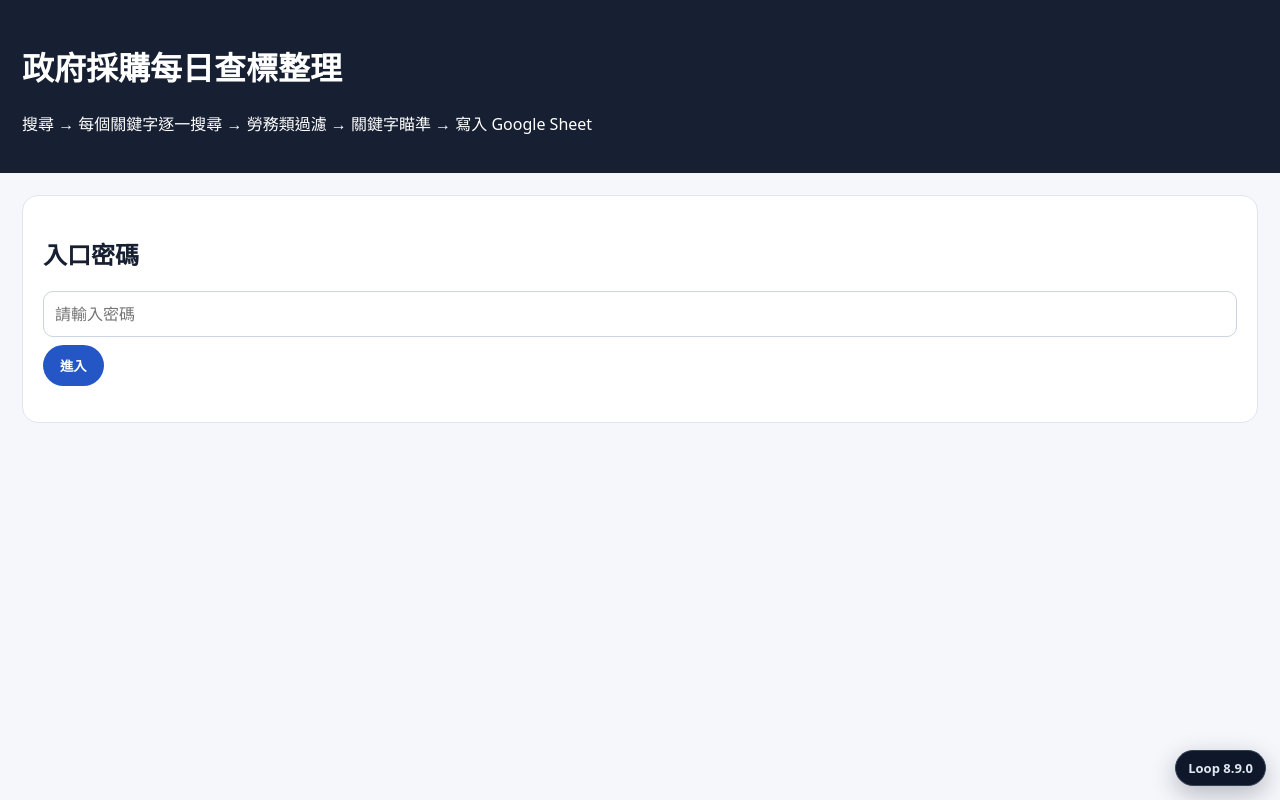
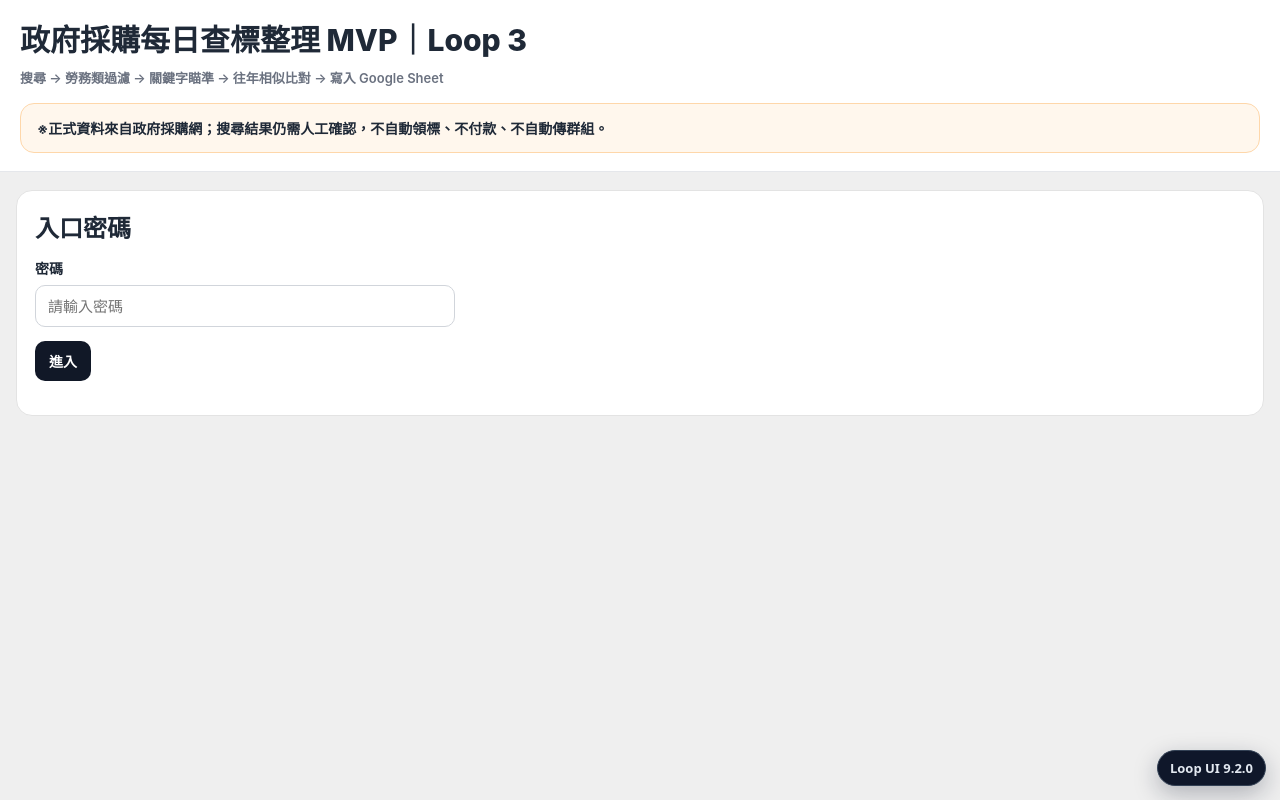
Before and after one commit to Calumai/moneykimkim, a website: page index.html in a window 1280 px wide. Drawn offline with Linux system fonts and the light colour scheme.

Commit message:
Point root to Loop 3 style functional frontend

```diff
--- a/index.html
+++ b/index.html
@@ -11,7 +11,7 @@
   </style>
 </head>
 <body>
-  <iframe src="./public/index-v890.html?v=loop-8-9-0"></iframe>
-  <div class="version-badge">Loop 8.9.0</div>
+  <iframe src="./public/index-v920.html?v=loop-ui-9-2-0"></iframe>
+  <div class="version-badge">Loop UI 9.2.0</div>
 </body>
 </html>
```
